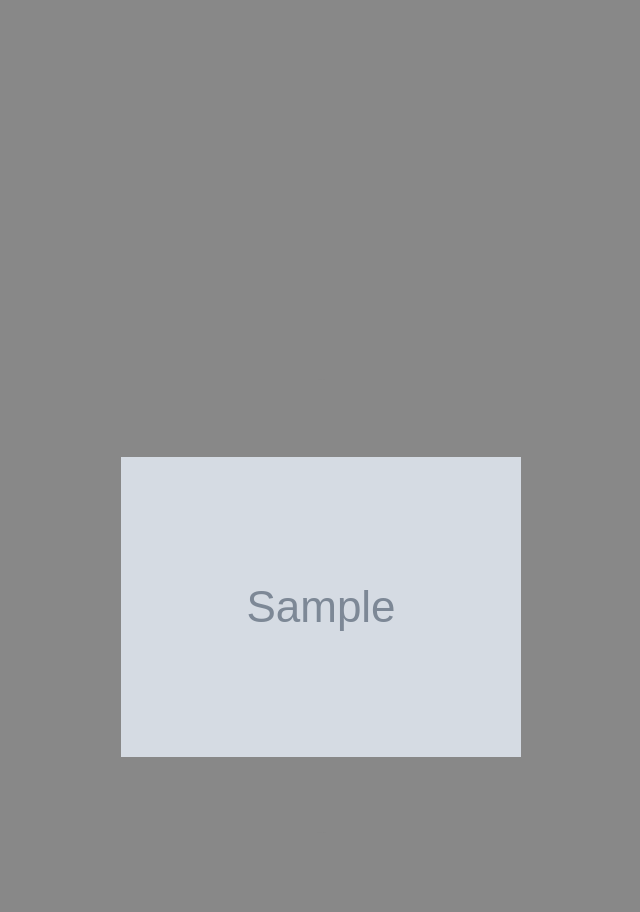
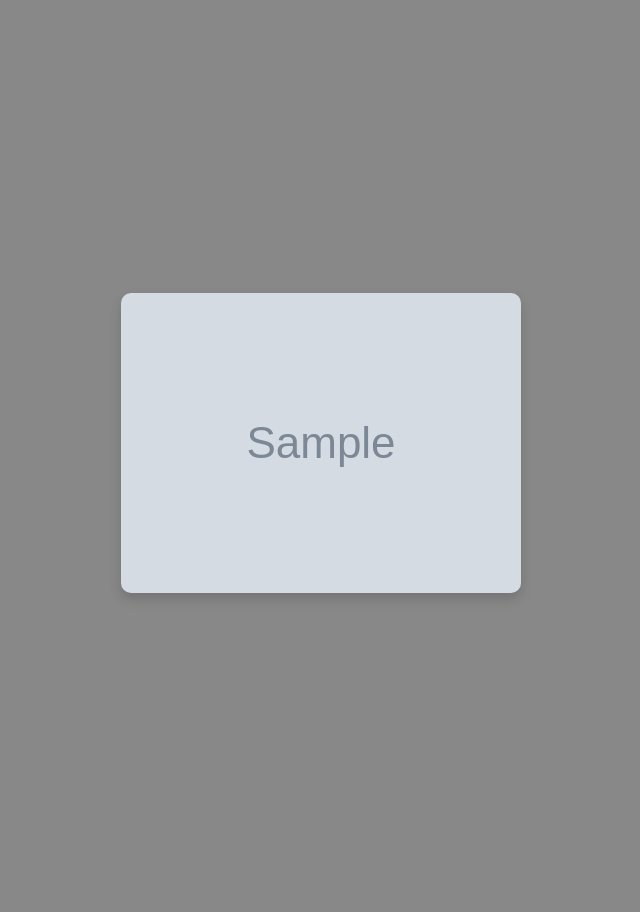
Before and after one commit to fed3c3sa/book_publishing_api, a Python web app: template templates/book.html in a window 1280 px wide. Shown: the whole page, without its empty margins (319-959 px from the left). After the commit the page ends 597 px from the top, so only its background shows below. Run offline with Jinja, Linux system fonts and the light colour scheme; the template is opened without the code that fills it: most values are stand-ins (such as "Sample title", 1, 10 or a date in 2020); grey boxes marked "Sample" are stand-in pictures.

Commit message:
anhance templates

```diff
--- a/templates/base.html
+++ b/templates/base.html
@@ -7,90 +7,111 @@
     <style>
         @page {
             size: {{ page_size }};
-            margin: {{ margin }}cm;
+            margin: {{ margin }}cm; /* Consider reducing {{ margin }} value if it's too large, e.g., 1.5cm or 2cm */
             @top-center {
-                content: {% if show_page_numbers %}counter(page){% else %}''{% endif %};
-                font-family: {{ font_family }};
-                font-size: 10pt;
+                content: {% if show_page_numbers %}"Page " counter(page){% else %}''{% endif %};
+                font-family: {{ font_family }}, Arial, sans-serif; /* Added fallback fonts */
+                font-size: 9pt; /* Slightly smaller for a cleaner footer/header */
+                color: #666; /* Softer color for page numbers */
             }
         }
         body {
-            font-family: {{ font_family }};
+            font-family: {{ font_family }}, Verdana, Geneva, sans-serif; /* Added fallback fonts */
             font-size: {{ font_size }}pt;
-            line-height: 1.5;
+            line-height: 1.55; /* Slightly adjusted for readability and space */
             color: {{ text_color }};
             background-color: {{ background_color }};
+            /* text-align: left; /* Consider for younger kids as justify can create large gaps. Or keep justify if preferred. */
         }
         .book-title {
-            font-size: {{ title_font_size }}pt;
+            font-size: {{ title_font_size }}pt; /* Ensure this is large enough, e.g., 36pt or more */
             font-weight: bold;
             text-align: center;
-            margin-top: 30%;
+            margin-top: 20%; /* Reduced from 30% to lessen blank space */
+            margin-bottom: 1cm; /* Added bottom margin for spacing before cover image */
             color: {{ title_color }};
+            text-shadow: 2px 2px 4px rgba(0,0,0,0.1); /* Subtle shadow for depth */
         }
         .cover-image {
             display: block;
-            margin: 2cm auto;
-            max-width: 80%;
-            max-height: 50%;
+            margin: 1cm auto 2cm auto; /* Reduced top margin */
+            max-width: 75%; /* Slightly reduced if you want more text space around, or keep at 80% */
+            max-height: 55%; /* Adjusted slightly */
+            height: auto; /* Ensures aspect ratio is maintained */
+            object-fit: contain; /* Ensures entire image is visible within bounds */
+            border-radius: 10px; /* Softer, more modern rounded corners */
+            box-shadow: 0 6px 12px rgba(0,0,0,0.15); /* Enhanced shadow */
         }
         .chapter {
             page-break-before: always;
+            padding-top: 0.5cm; /* Add a little space at the top of the chapter page, if not covered by header margin */
         }
         .chapter-title {
-            font-size: {{ chapter_title_font_size }}pt;
+            font-size: {{ chapter_title_font_size }}pt; /* Ensure this is impactful, e.g., 24pt or more */
             font-weight: bold;
             text-align: center;
-            margin-top: 2cm;
-            margin-bottom: 1.5cm;
+            margin-top: 1cm; /* Reduced from 2cm */
+            margin-bottom: 1cm; /* Reduced from 1.5cm */
             color: {{ chapter_title_color }};
-            border-bottom: 2px solid {{ chapter_title_color }};
-            padding-bottom: 0.5cm;
+            padding-bottom: 0.3cm; /* Reduced from 0.5cm */
+            border-bottom: 3px solid {{ chapter_title_color }}; /* Made border slightly thicker */
+            /* Consider more creative borders in theme-specific styles */
         }
         .paragraph {
             text-indent: 1.5em;
-            margin-bottom: 1em;
-            text-align: justify;
+            margin-bottom: 0.8em; /* Reduced from 1em to tighten paragraphs */
+            text-align: justify; /* Keep if desired, but be mindful of gaps for young readers */
+            line-height: 1.6; /* Ensure good readability within paragraphs */
         }
         .image-container {
-            margin: 1.5cm auto;
+            margin: 1cm auto; /* Reduced from 1.5cm */
             text-align: center;
         }
         .image-container.float-right {
             float: right;
-            margin: 0 0 1em 1em;
-            max-width: 40%;
+            margin: 0.2cm 0 0.5cm 0.8cm; /* Adjusted margins for tighter wrap */
+            max-width: 45%; /* Slightly increased for impact, adjust as needed */
         }
         .image-container.float-left {
             float: left;
-            margin: 0 1em 1em 0;
-            max-width: 40%;
+            margin: 0.2cm 0.8cm 0.5cm 0; /* Adjusted margins for tighter wrap */
+            max-width: 45%; /* Slightly increased for impact, adjust as needed */
         }
         .image {
             max-width: 100%;
-            border-radius: 5px;
-            box-shadow: 0 4px 8px rgba(0, 0, 0, 0.2);
+            height: auto; /* Crucial for responsive images */
+            border-radius: 8px; /* Consistent rounded corners */
+            box-shadow: 0 4px 8px rgba(0, 0, 0, 0.15); /* Softer, more modern shadow */
+            display: block; /* Prevents extra space below image if it's inline */
         }
         .image-caption {
             font-style: italic;
-            font-size: 0.9em;
-            margin-top: 0.5em;
+            font-size: 0.85em; /* Slightly smaller for distinction */
+            margin-top: 0.4em; /* Reduced margin */
             text-align: center;
+            color: #555; /* Softer color for captions */
         }
         .page-break {
             page-break-after: always;
         }
         .decorative-border {
             border: {{ border_width }}px {{ border_style }} {{ border_color }};
-            padding: 1cm;
-            margin: 0.5cm 0;
-            border-radius: {{ border_radius }}px;
+            padding: 0.8cm; /* Reduced from 1cm */
+            margin: 0.8cm 0; /* Adjusted margin */
+            border-radius: {{ border_radius }}px; /* e.g. 10px or 15px for a softer look */
+            /* Background color for decorative border will be handled in themes */
         }
         .clearfix::after {
             content: "";
             clear: both;
             display: table;
         }
+
+        /* Styles for text_with_image block */
+        .text-with-image-block .paragraph {
+             /* Allow text to flow naturally around the floated image container */
+        }
+
         {% block additional_styles %}{% endblock %}
     </style>
 </head>
--- a/templates/book.html
+++ b/templates/book.html
@@ -2,49 +2,105 @@
 
 {% block additional_styles %}
     {% if theme == "children" %}
-    /* Children's book theme */
+    /* Children's book theme - Playful and Bright */
     body {
-        background-color: #fffaf0;
+        background-color: #fffcf0; /* Softer than floralwhite */
+        /* Consider a very subtle background pattern if the renderer supports it:
+           background-image: url('path/to/light_pattern.png');
+        */
+    }
+    .book-title {
+        font-family: 'Comic Sans MS', 'Chalkboard SE', 'Kristen ITC', cursive, sans-serif; /* Playful fonts */
+        color: {{ title_color|default('#e74c3c') }}; /* Cheerful red */
     }
     .chapter-title {
-        font-family: 'Comic Sans MS', cursive, sans-serif;
-        color: #ff6b6b;
+        font-family: 'Comic Sans MS', 'Chalkboard SE', 'Kristen ITC', cursive, sans-serif; /* Consistent playful font */
+        color: {{ chapter_title_color|default('#ff6b6b') }}; /* Bright pink/coral */
+        border-bottom: none; /* Remove default border */
+        padding-bottom: 0.5cm;
+        position: relative; /* For pseudo-elements */
+    }
+    .chapter-title::after { /* Fun underline effect */
+        content: '';
+        display: block;
+        width: 100px; /* Adjust width as needed */
+        height: 4px;
+        background-color: {{ chapter_title_color|default('#ff6b6b') }};
+        border-radius: 2px;
+        margin: 0.2cm auto 0 auto; /* Center the underline */
     }
     .decorative-border {
-        border: 3px dashed #ffc107;
-        background-color: #fff8e1;
+        border: {{ border_width|default(3) }}px dashed {{ border_color|default('#f7b731') }}; /* Playful orange dash */
+        background-color: #fff9e6; /* Very light yellow */
+        border-radius: {{ border_radius|default(15) }}px; /* More rounded */
+        padding: 0.6cm;
     }
+    .image {
+        border: 3px solid #fdebd0; /* Light, playful border around images */
+    }
+
     {% elif theme == "fantasy" %}
-    /* Fantasy book theme */
+    /* Fantasy book theme - Magical and Whimsical */
     body {
-        background-color: #f5f5f5;
+        background-color: #f4f0f8; /* Light lavender tint */
+    }
+    .book-title {
+        font-family: 'Luminari', 'Papyrus', 'Georgia Pro', serif; /* Whimsical/Fantasy fonts */
+        color: {{ title_color|default('#5e3370') }}; /* Deep purple */
     }
     .chapter-title {
-        font-family: 'Palatino Linotype', serif;
-        color: #4b0082;
+        font-family: 'Luminari', 'Papyrus', 'Georgia Pro', serif;
+        color: {{ chapter_title_color|default('#4b0082') }}; /* Indigo */
+        border-bottom: 2px dotted {{ chapter_title_color|default('#8a2be2') }}; /* Ornate dotted border */
+        padding-bottom: 0.4cm;
+        background: linear-gradient(to bottom, transparent 0%, #f8f4ff 100%); /* Subtle gradient background */
     }
     .decorative-border {
-        border: 2px double #8a2be2;
-        background-color: #f8f4ff;
+        border: {{ border_width|default(2) }}px double {{ border_color|default('#7d5bbe') }}; /* Elegant purple double border */
+        background-color: #fdfaff; /* Very light purple */
+        border-radius: {{ border_radius|default(8) }}px;
+        box-shadow: 0 0 10px rgba(125, 91, 190, 0.1);
     }
+    .image {
+        box-shadow: 0 5px 10px rgba(75, 0, 130, 0.2); /* Purple-ish shadow */
+    }
+
     {% elif theme == "adventure" %}
-    /* Adventure book theme */
+    /* Adventure book theme - Bold and Exciting */
     body {
-        background-color: #f9f5eb;
+        background-color: #fdfaf6; /* Off-white, slightly warm */
+    }
+    .book-title {
+        font-family: 'Copperplate', 'Impact', 'Franklin Gothic Medium', sans-serif; /* Bold, adventurous fonts */
+        color: {{ title_color|default('#c0392b') }}; /* Strong red */
     }
     .chapter-title {
-        font-family: 'Georgia', serif;
-        color: #3a5a40;
+        font-family: 'Copperplate', 'Impact', 'Franklin Gothic Medium', sans-serif;
+        color: {{ chapter_title_color|default('#3a5a40') }}; /* Dark green */
+        border-bottom: none;
+        border-top: 3px solid {{ chapter_title_color|default('#588157') }};
+        border-bottom: 3px solid {{ chapter_title_color|default('#588157') }};
+        padding-top: 0.4cm;
+        padding-bottom: 0.4cm;
+        letter-spacing: 1px; /* Add some spacing for a bolder look */
     }
     .decorative-border {
-        border: 3px solid #588157;
-        background-color: #f9f5eb;
+        border: {{ border_width|default(4) }}px solid {{ border_color|default('#8c5e3c') }}; /* Earthy brown, thicker border */
+        background-color: #f9f5eb; /* Light beige */
+        border-radius: {{ border_radius|default(5) }}px; /* Less rounded, more rugged */
+    }
+    .image {
+        border: 4px solid #d4a373; /* Earthy border for images */
     }
     {% endif %}
+
+    /* Ensure specific font families are available or use web safe fonts */
+    /* Example: @import url('https://fonts.googleapis.com/css2?family=YourKidFont&display=swap'); */
+    /* body { font-family: 'YourKidFont', {{ font_family }}; } */
+
 {% endblock %}
 
 {% block content %}
-    <!-- Title Page -->
     <div class="book-title">{{ title }}</div>
 
     {% if cover_image_path %}
@@ -53,7 +109,6 @@
 
     <div class="page-break"></div>
 
-    <!-- Chapters -->
     {% for chapter in chapters %}
     <div class="chapter">
         <div class="chapter-title">{{ chapter.title }}</div>
@@ -74,8 +129,7 @@
                 <div class="clearfix"></div>
                 {% endif %}
             {% elif content_block.type == 'text_with_image' %}
-                <div class="clearfix">
-                    <div class="image-container float-{{ content_block.image_position|default('right') }}">
+                <div class="text-with-image-block clearfix"> <div class="image-container float-{{ content_block.image_position|default('right') }}">
                         <img src="{{ content_block.image_path }}" alt="{{ content_block.image_alt_text }}" class="image">
                         {% if content_block.image_caption %}
                         <div class="image-caption">{{ content_block.image_caption }}</div>
```
Also changed, not shown: agents/image_creator_agent.py (+8 -64 lines).
